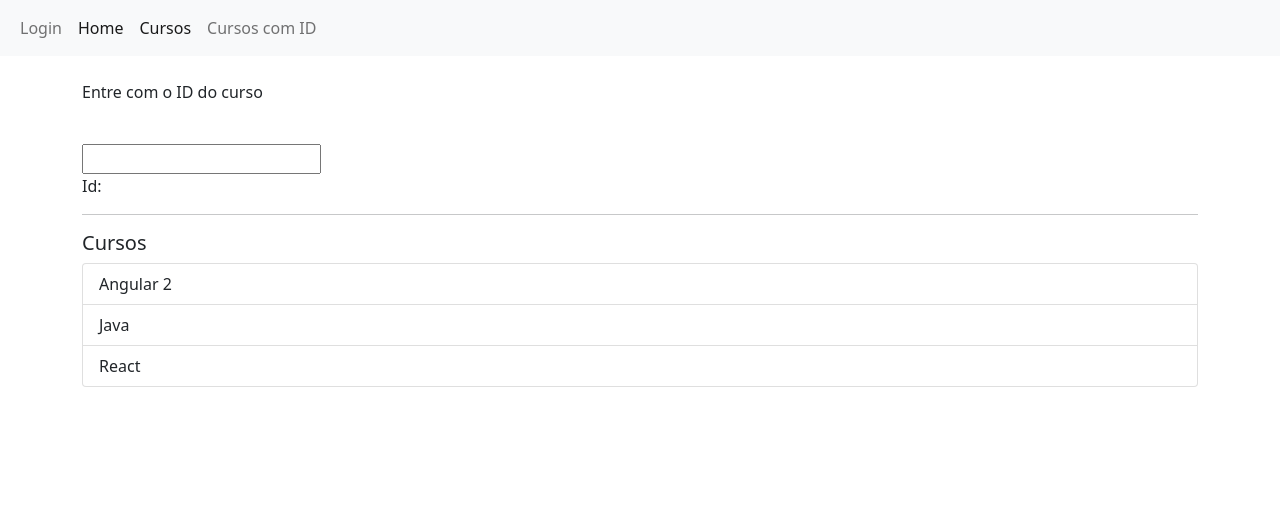
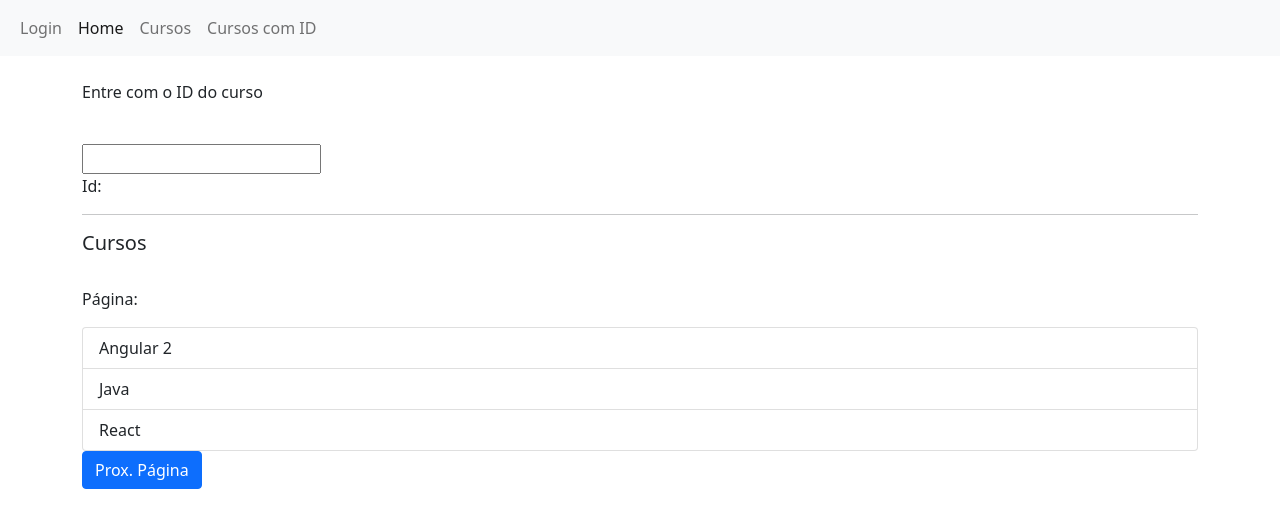
Before and after one commit to AmauriOliveira/angular-curso-loiane, an Angular app in the folder 06 rotas/: page /cursos in a window 1280 px wide. Shown: the top 528 px of the page. Built offline with nearby package versions, Linux system fonts and the light colour scheme.

Commit message:
Fim da aula 56

```diff
--- a/06 rotas/src/app/app.component.html
+++ b/06 rotas/src/app/app.component.html
@@ -9,7 +9,7 @@
           <a routerLinkActive="active" class="nav-link" routerLink="">Home</a>
         </li>
         <li class="nav-item">
-          <a routerLinkActive="active" class="nav-link" routerLink="/cursos">Cursos</a>
+          <a routerLinkActive="active" class="nav-link" routerLink="/cursos" [queryParams]="{pagina:1}">Cursos</a>
         </li>
         <li class="nav-item">
           <a routerLinkActive="active" class="nav-link" [routerLink]="['curso', idCurso.value]">Cursos com ID</a>
--- a/06 rotas/src/app/cursos/cursos.component.html
+++ b/06 rotas/src/app/cursos/cursos.component.html
@@ -1,8 +1,10 @@
 <h5>Cursos</h5>
-
+<br>
+<p>Página: {{ pagina }}</p>
 <div class="list-group">
   <a class="list-group-item list-group-item-action" *ngFor="let curso of cursos" [routerLink]="['/curso',curso.id]"
     routerLinkActive="active">
     {{ curso.nome }}
   </a>
 </div>
+<button class="btn btn-primary" (click)="proximaPagina()">Prox. Página</button>
--- a/06 rotas/src/app/cursos/cursos.component.ts
+++ b/06 rotas/src/app/cursos/cursos.component.ts
@@ -1,4 +1,6 @@
 import { Component, OnInit } from '@angular/core';
+import { ActivatedRoute, Router } from '@angular/router';
+import { Subscription } from 'rxjs';
 
 import { CursosService, Curso } from './cursos.service';
 
@@ -10,11 +12,32 @@ import { CursosService, Curso } from './cursos.service';
 export class CursosComponent implements OnInit {
 
   cursos: Curso[] = [];
+  pagina: number = 1;
+  inscricao: Subscription;
 
-  constructor(private cursosService: CursosService) { }
+  constructor(
+    private cursosService: CursosService,
+    private route: ActivatedRoute,
+    private router: Router,
+  ) {
+    this.inscricao = this.route.queryParams.subscribe(
+      (queryParams: any) => {
+        this.pagina = queryParams['pagina'];
+      }
+    );
+  }
 
   ngOnInit(): void {
     this.cursos = this.cursosService.getCursos();
   }
 
+  proximaPagina(): void {
+    //this.pagina++;
+    this.router.navigate(['/cursos'], { queryParams: { 'pagina': ++this.pagina } });
+  }
+
+  ngOnDestroy(): void {
+    this.inscricao.unsubscribe();
+  }
+
 }
--- a/06 rotas/tslint.json
+++ b/06 rotas/tslint.json
@@ -30,7 +30,7 @@
     "max-classes-per-file": false,
     "max-line-length": [
       true,
-      140
+      82
     ],
     "member-ordering": [
       true,
```
